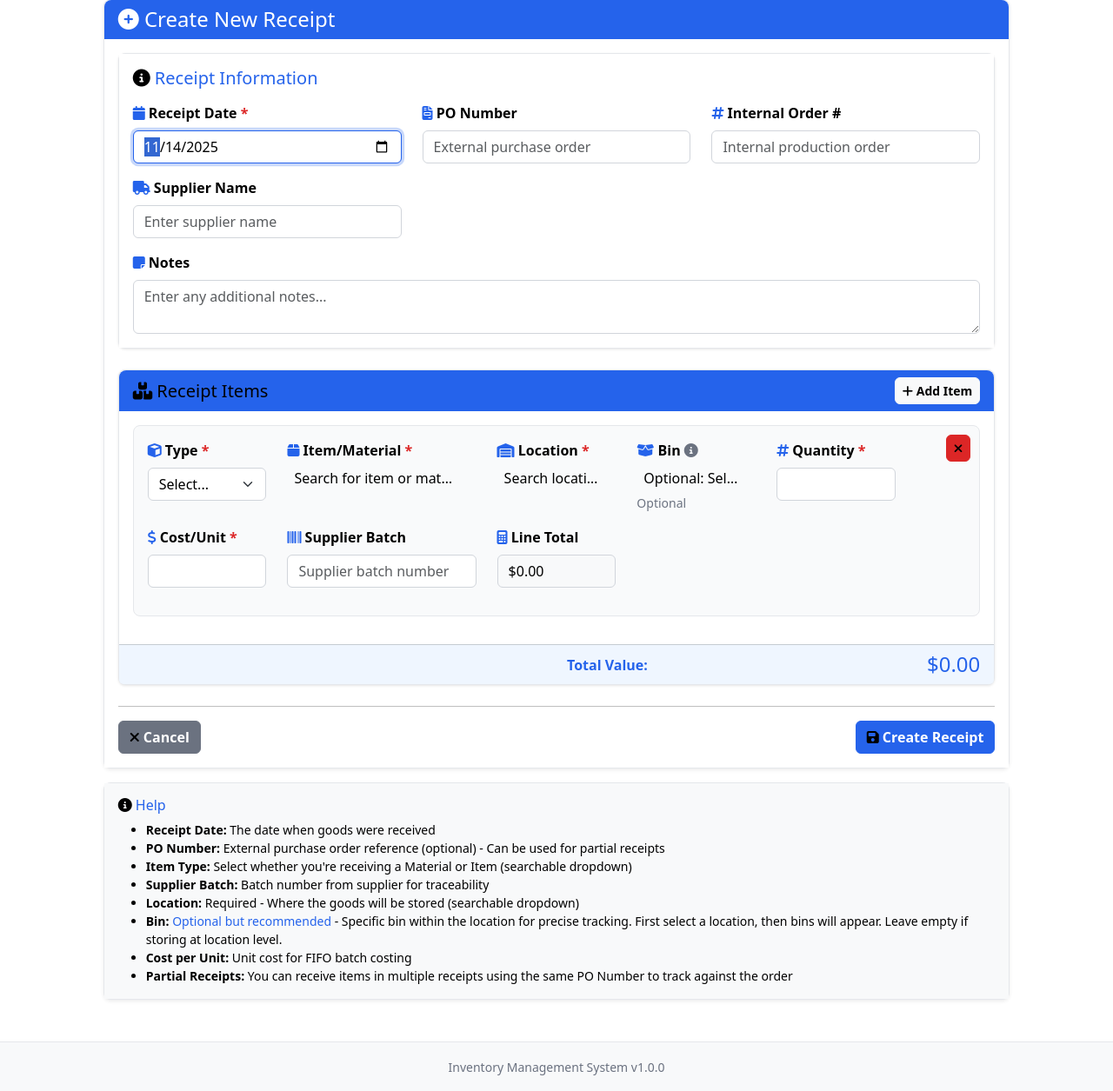
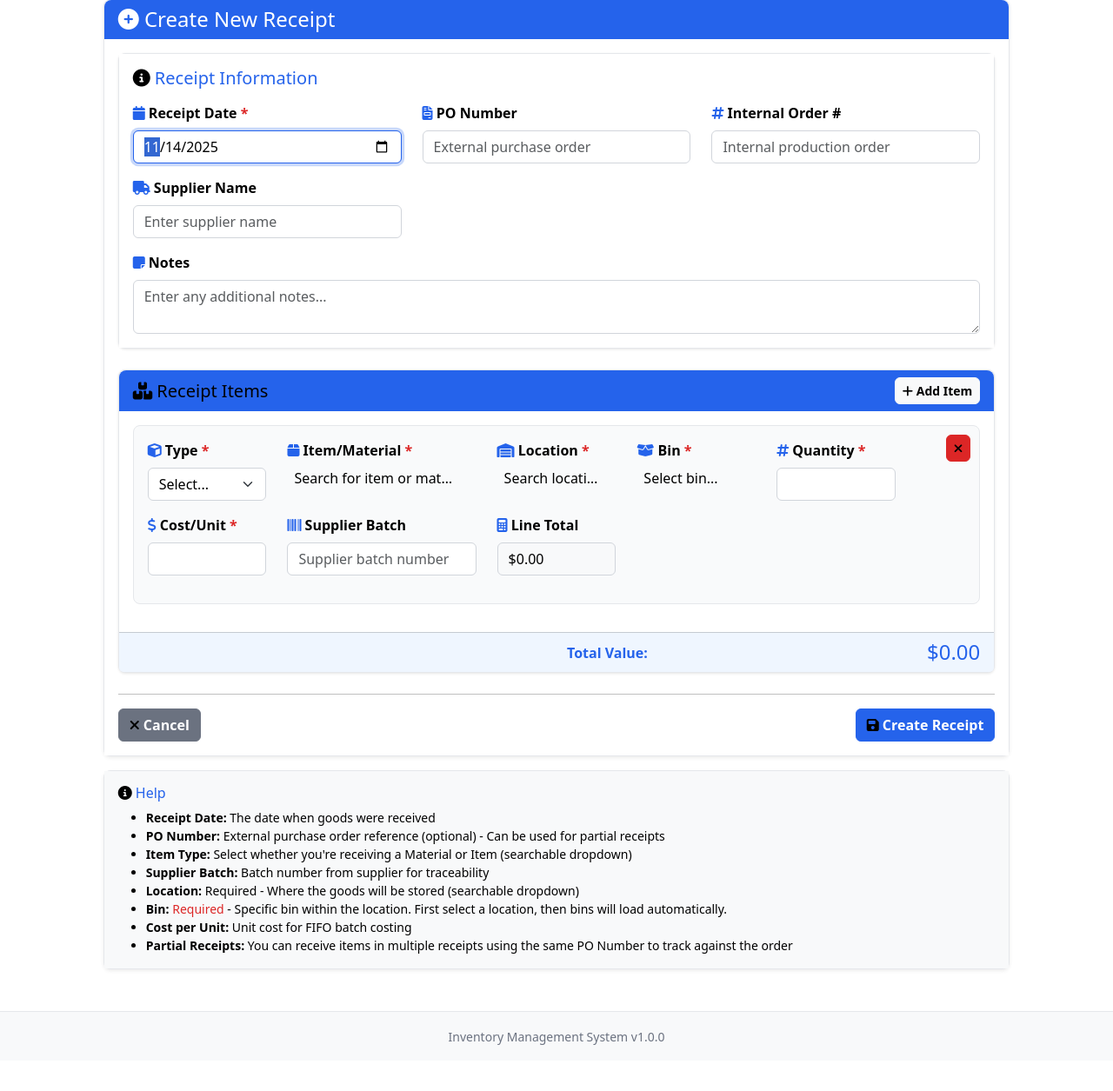
Before and after one commit to vladutzeloo/inventory-management, a Flask app: page /receipts/new in a window 1280 px wide. Shown: the part 87-1342 px from the top of the page at 87% size. After the commit the page ends 1289 px from the top, so only its background shows below. Run offline with Flask 3, Linux system fonts and the light colour scheme; a user stored in the database is signed in; data that the repository does not hold is empty; some libraries are stand-ins or nearby versions.

Commit message:
Make bins required in receipts and add automatic dropdown loading
Changes to receipts form:
- Made bin field REQUIRED (red asterisk, required attribute)
- Removed "Optional" label and info icon
- Improved updateBinSelector function:
  * Automatically fetches bins from API when location selected
  * Shows "Loading bins..." state while fetching
  * Properly destroys and reinitializes Select2
  * Displays bin descriptions (bin_code - description)
  * Better error handling with alerts
  * Console logging for debugging
- Updated help text to show bins are required
- Changed placeholder from "Optional: Select bin..." to "Select bin..."

Bins now work automatically:
1. User selects location
2. Bins load automatically via AJAX
3. Dropdown becomes enabled with all bins for that location
4. User must select a bin before submitting

This ensures proper bin-level tracking for all receipts.

```diff
--- a/inventory-management/templates/receipts/new.html
+++ b/inventory-management/templates/receipts/new.html
@@ -150,7 +150,7 @@
                     <li><strong>Item Type:</strong> Select whether you're receiving a Material or Item (searchable dropdown)</li>
                     <li><strong>Supplier Batch:</strong> Batch number from supplier for traceability</li>
                     <li><strong>Location:</strong> Required - Where the goods will be stored (searchable dropdown)</li>
-                    <li><strong>Bin:</strong> <span class="text-primary">Optional but recommended</span> - Specific bin within the location for precise tracking. First select a location, then bins will appear. Leave empty if storing at location level.</li>
+                    <li><strong>Bin:</strong> <span class="text-danger">Required</span> - Specific bin within the location. First select a location, then bins will load automatically.</li>
                     <li><strong>Cost per Unit:</strong> Unit cost for FIFO batch costing</li>
                     <li><strong>Partial Receipts:</strong> You can receive items in multiple receipts using the same PO Number to track against the order</li>
                 </ul>
@@ -263,17 +263,16 @@ $(document).ready(function() {
                     <!-- Bin -->
                     <div class="col-md-2 mb-3">
                         <label class="form-label">
-                            <i class="fas fa-box-open text-primary"></i> Bin
-                            <i class="fas fa-info-circle text-muted" title="Optional: Choose a specific bin within the location"></i>
+                            <i class="fas fa-box-open text-primary"></i> Bin <span class="text-danger">*</span>
                         </label>
                         <select class="form-select select2 bin-select"
                                 name="bin_id_${rowIndex}"
                                 id="bin_id_${rowIndex}"
-                                data-placeholder="Optional: Select bin..."
+                                data-placeholder="Select bin..."
+                                required
                                 disabled>
                             <option value="">Select location first...</option>
                         </select>
-                        <small class="form-text text-muted">Optional</small>
                     </div>
 
                     <!-- Quantity -->
@@ -408,9 +407,11 @@ $(document).ready(function() {
     };
 
     // Update bin selector based on location
-    window.updateBinSelector = function(rowIndex) {
+    window.updateBinSelector = async function(rowIndex) {
         const locationId = $(`#location_id_${rowIndex}`).val();
         const binSelector = $(`#bin_id_${rowIndex}`);
+
+        console.log(`Updating bins for row ${rowIndex}, location: ${locationId}`);
 
         // Destroy Select2 first
         if (binSelector.hasClass('select2-hidden-accessible')) {
@@ -419,24 +420,66 @@ $(document).ready(function() {
 
         binSelector.empty();
 
-        if (locationId && binsByLocation[locationId]) {
-            binSelector.prop('disabled', false);
-            binSelector.append('<option value="">No Bin (Location Level)</option>');
-            binsByLocation[locationId].forEach(bin => {
-                binSelector.append(`<option value="${bin.id}">${bin.bin_code}</option>`);
-            });
-        } else {
+        if (!locationId) {
             binSelector.prop('disabled', true);
             binSelector.append('<option value="">Select location first...</option>');
+            binSelector.select2({
+                theme: 'bootstrap-5',
+                width: '100%',
+                placeholder: 'Select location first...',
+                allowClear: false
+            });
+            return;
+        }
+
+        // Show loading state
+        binSelector.prop('disabled', true);
+        binSelector.append('<option value="">Loading bins...</option>');
+
+        try {
+            // Fetch bins from API if not in cache
+            if (!binsByLocation[locationId]) {
+                const response = await fetch(`/locations/api/bins/${locationId}`);
+                if (!response.ok) {
+                    throw new Error('Failed to fetch bins');
+                }
+                binsByLocation[locationId] = await response.json();
+            }
+
+            const bins = binsByLocation[locationId];
+            console.log(`Found ${bins.length} bins for location ${locationId}`);
+
+            binSelector.empty();
+            binSelector.append('<option value="">Select bin...</option>');
+
+            if (bins && bins.length > 0) {
+                bins.forEach(bin => {
+                    const displayText = bin.description ? `${bin.bin_code} - ${bin.description}` : bin.bin_code;
+                    binSelector.append(`<option value="${bin.id}">${displayText}</option>`);
+                });
+                binSelector.prop('disabled', false);
+            } else {
+                binSelector.append('<option value="">No bins available</option>');
+                binSelector.prop('disabled', true);
+            }
+
+        } catch (error) {
+            console.error('Error loading bins:', error);
+            binSelector.empty();
+            binSelector.append('<option value="">Error loading bins</option>');
+            binSelector.prop('disabled', true);
+            alert('Error loading bins for this location. Please try again or contact support.');
         }
 
         // Reinitialize Select2
         binSelector.select2({
             theme: 'bootstrap-5',
             width: '100%',
-            placeholder: 'Optional: Select bin...',
-            allowClear: true
+            placeholder: 'Select bin...',
+            allowClear: false
         });
+
+        console.log(`Bin selector for row ${rowIndex} updated successfully`);
     };
 
     // Calculate total
```
